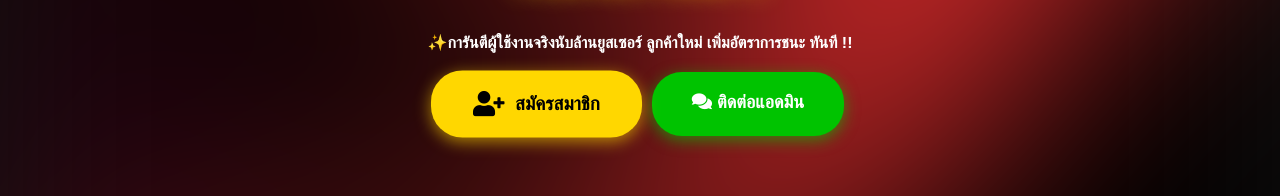
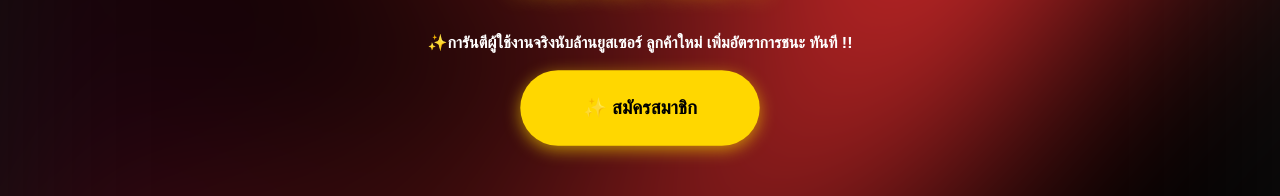
Before and after one commit to ArJune153/faraway-ts, a Vue app: page / in a window 1280 px wide. Shown: the part 318-514 px from the top of the page. Built offline with nearby package versions, Linux system fonts and the light colour scheme.

Commit message:
ปรับแก้ไขปุ่ม

```diff
--- a/src/components/Home.vue
+++ b/src/components/Home.vue
@@ -7,14 +7,10 @@
     </div>
     <div class="button-container">
     <a href="https://lin.ee/BMbp7yt" class="custom-button1">
-        <i class="fas fa-user-plus"></i>  <!-- ไอคอนสมัครสมาชิก -->
+        ✨
         สมัครสมาชิก
     </a>
-    <a href="https://lin.ee/BMbp7yt" class="custom-button2">
-        <i class="fas fa-comments"></i>  <!-- ไอคอนติดต่อแอดมิน -->
-        ติดต่อแอดมิน
-    </a>
-</div>
+    </div>
 
     <div class="online-all">
   <div class="user-online-status">
@@ -564,11 +560,11 @@ body {
 .custom-button1 {
   background-color: gold; /* สีทอง */
   color: black; /* ตัวหนังสือสีดำ */
-  padding: 20px 40px; /* ขยายขนาดปุ่ม */
+  padding: 25px 60px; /* ขยายขนาดปุ่ม */
   font-size: 18px; /* ขยายขนาดตัวหนังสือ */
   font-weight: bold;
   border: none;
-  border-radius: 30px; /* ทำมุมมน */
+  border-radius: 40px; /* ทำมุมมน */
   cursor: pointer;
   transition: background-color 0.3s ease, transform 0.2s ease, box-shadow 0.2s ease;
   display: flex;
```
